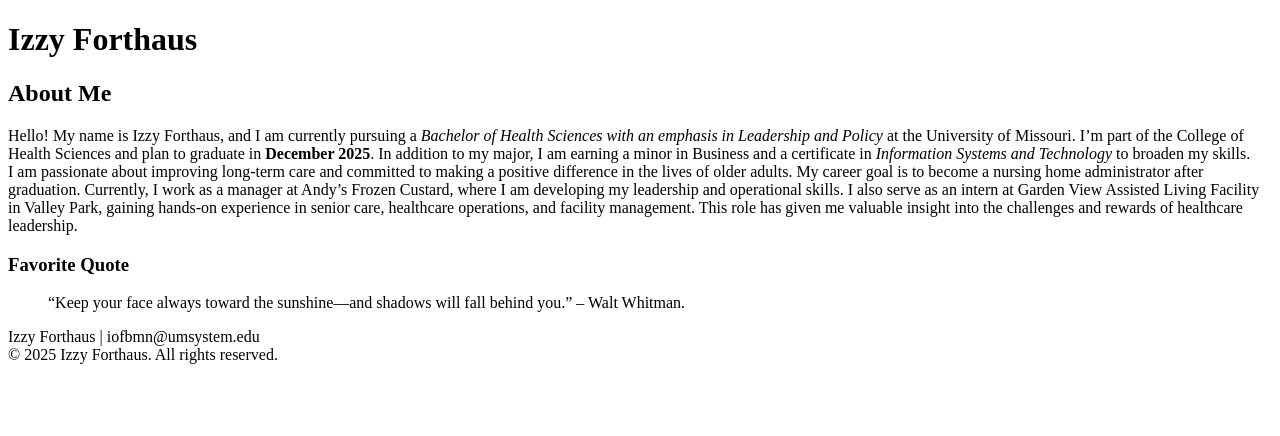
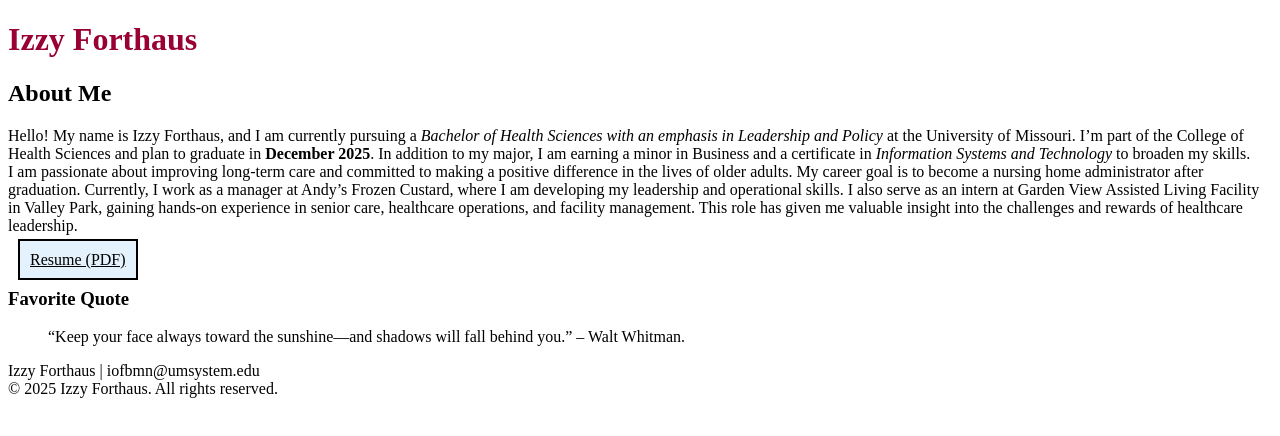
Before and after one commit to izzyfort/izzyfort.github.io, a plain HTML site: page webdevelopment/about.html in a window 1280 px wide. Drawn offline with Linux system fonts and the light colour scheme.

Commit message:
Add files via upload

```diff
--- a/webdevelopment/about.html
+++ b/webdevelopment/about.html
@@ -15,6 +15,8 @@ Tested:  June 14, 2025 on Google Chrome and Safari-->
 <head>
                <meta charset="utf-8">
                <title>About Me</title>
+
+               <link rel="stylesheet" href= "style.css" type="text/css">
 </head>
 <body>
 
@@ -33,10 +35,15 @@ Tested:  June 14, 2025 on Google Chrome and Safari-->
       I am passionate about improving long-term care and committed to making a positive difference in the lives of older adults. My career goal is to become a nursing home administrator after graduation. Currently, I work as a manager at Andy’s Frozen Custard, where I am developing my leadership and operational skills. I also serve as an intern at Garden View Assisted Living Facility in Valley Park, gaining hands-on experience in senior care, healthcare operations, and facility management. This role has given me valuable insight into the challenges and rewards of healthcare leadership.
     </p>
 
+    <p>
+      <a href="Resume.pdf" class="resume-link">Resume (PDF)</a>
+    </p>
+
     <h3>Favorite Quote</h3>
     <blockquote>
       “Keep your face always toward the sunshine—and shadows will fall behind you.” – Walt Whitman.
     </blockquote>
+
   </main>
 
   <footer>
--- a/webdevelopment/style.css
+++ b/webdevelopment/style.css
@@ -1 +1,9 @@
 h1{color: #990033;}
+
+.resume-link{
+  border: 2px solid black;
+  background-color: #E3F2FD;
+  padding: 10px;
+  color: black;
+  margin: 10px;
+}
```
